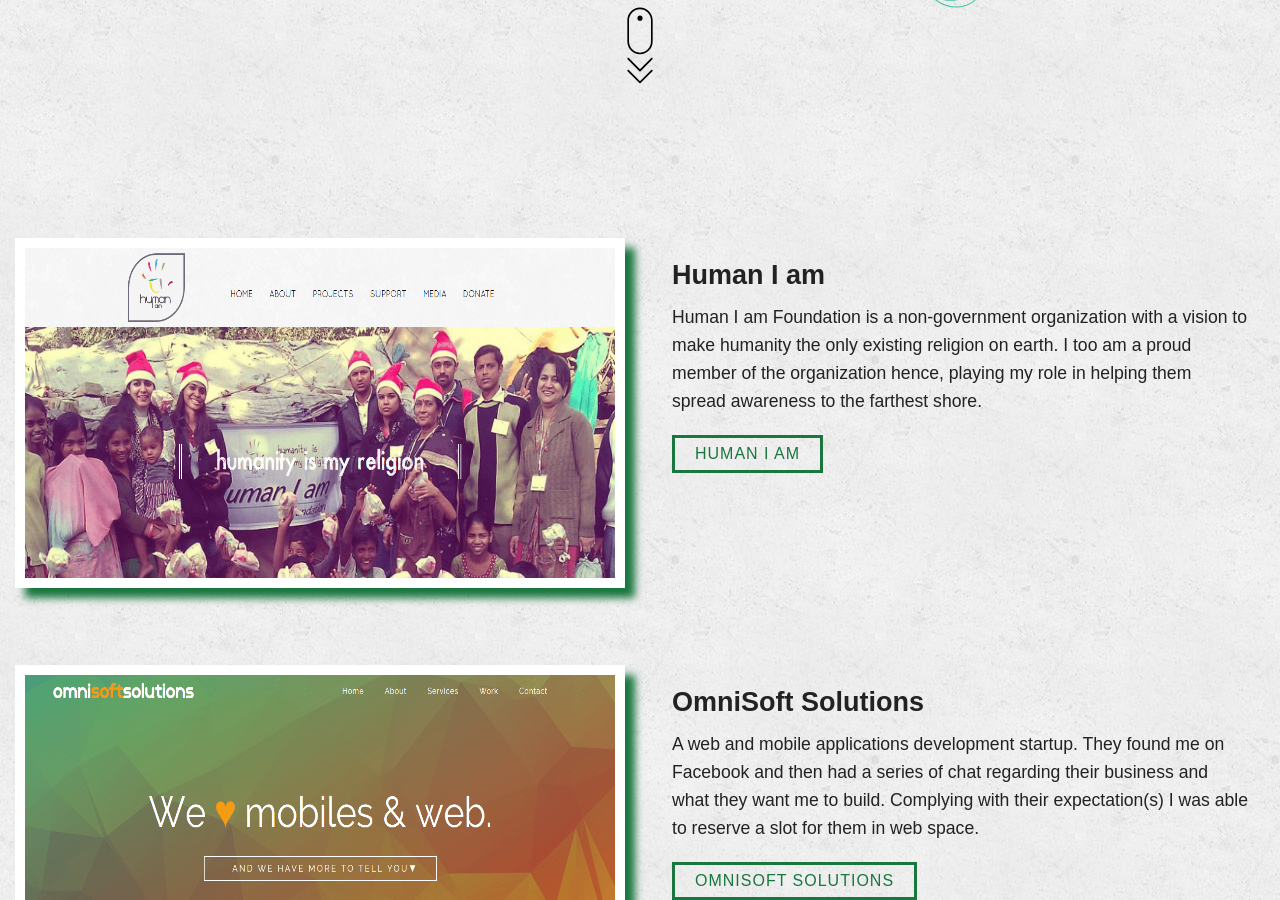
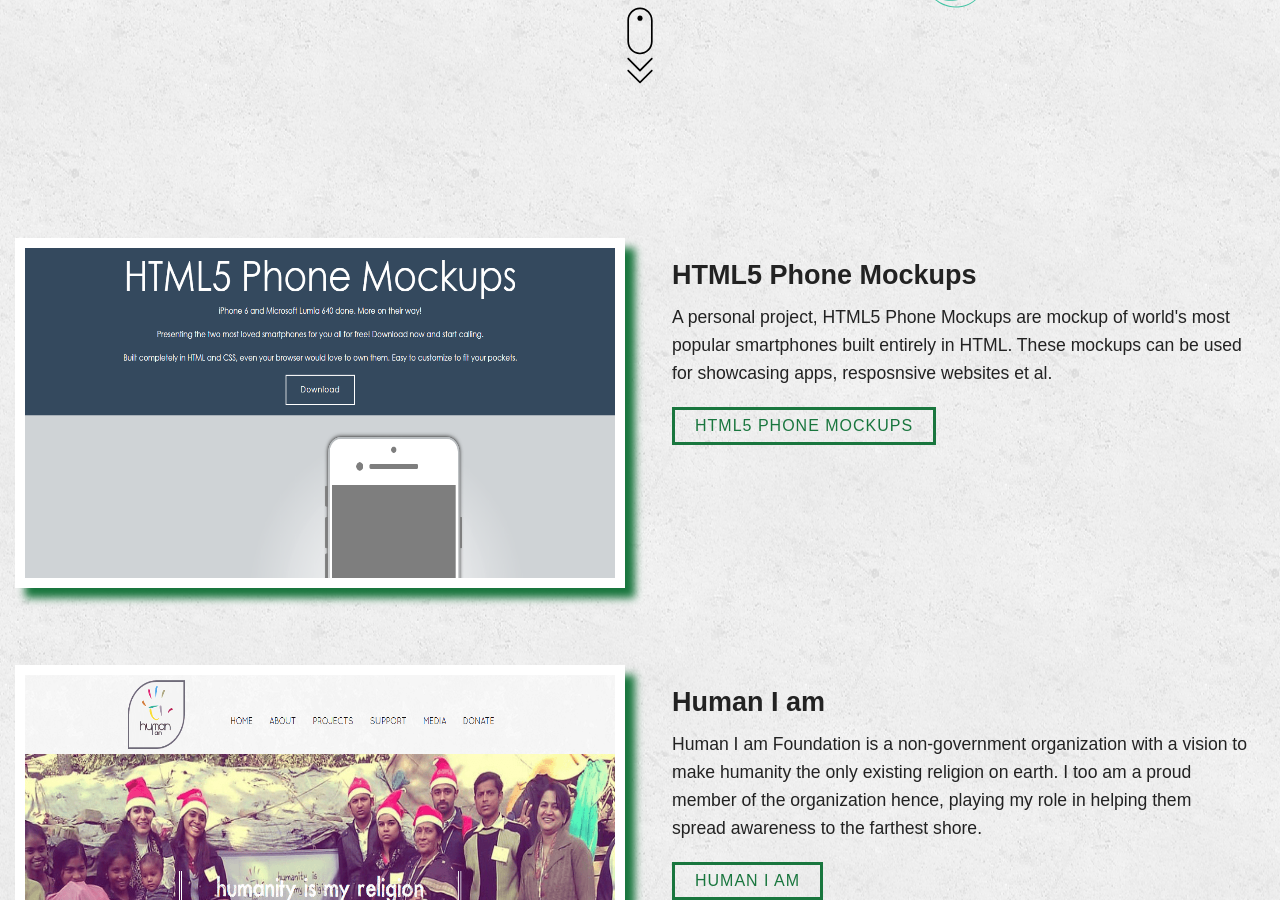
Before and after one commit to vipsyvipul/vipsyvipul.github.io, a Jekyll site: the page built from work/index.html, in a window 1280 px wide and 900 px high, scrolled down 515 px. Built offline with Jekyll 4.4.1, drawn with Linux system fonts in a browser that asks for light colours; nearby versions of some CDN libraries.

Commit message:
Added HTML5 Phone Mockup

```diff
--- a/_data/works.yml
+++ b/_data/works.yml
@@ -1,3 +1,8 @@
+- name: HTML5 Phone Mockups
+  description: A personal project, HTML5 Phone Mockups are mockup of world's most popular smartphones built entirely in HTML. These mockups can be used for showcasing apps, resposnsive websites et al.
+  link: http://vipsyvipul.github.io/htmlPhoneMockup/
+  image: /assets/images/work/hpm.png
+
 - name: Human I am
   description: Human I am Foundation is a non-government organization with a vision to make humanity the only existing religion on earth. I too am a proud member of the organization hence, playing my role in helping them spread awareness to the farthest shore.
   link: http://www.humaniam.org
```
Also changed, not shown: assets/images/work/hpm.png (added).
